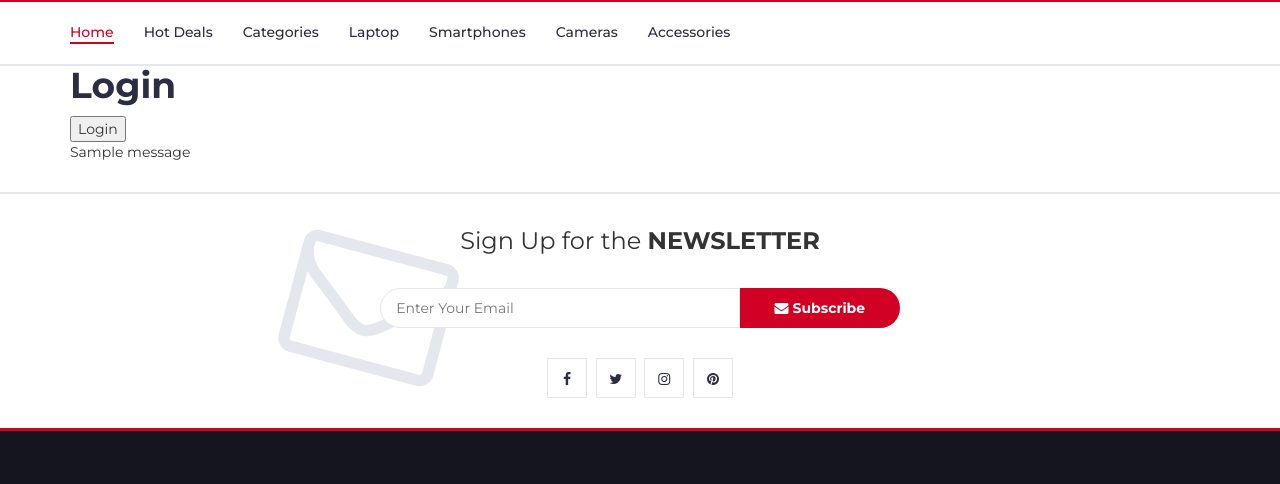
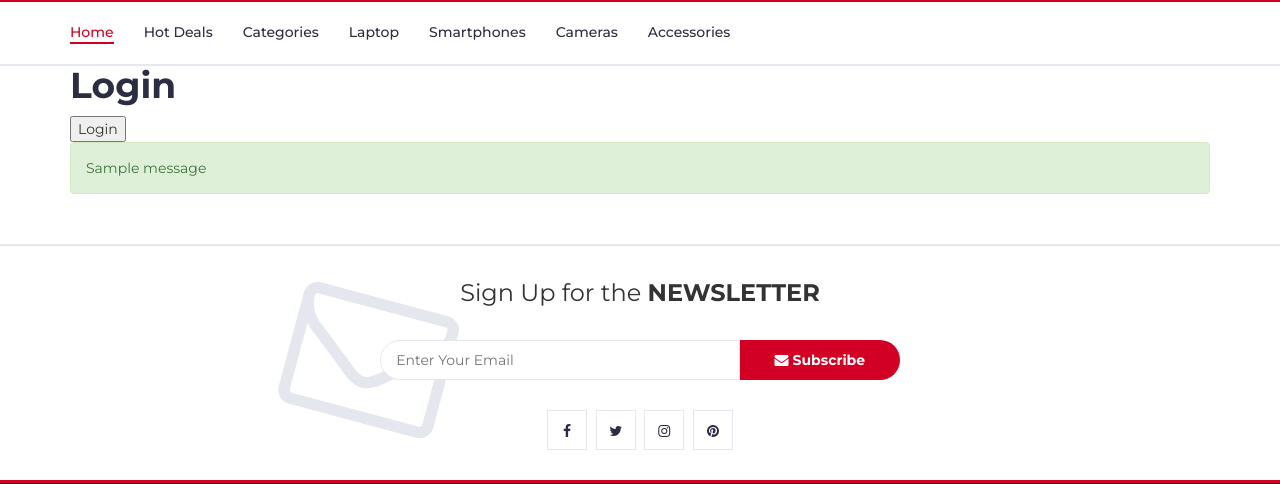
Before and after one commit to miladhzz/daneshjooyar_shop2, a Django app: template accounts/templates/login.html in a window 1280 px wide. Shown: the part 141-625 px from the top of the page. Run offline with Django 3.2, Linux system fonts and the light colour scheme; the template is opened without the code that fills it: most values are stand-ins (such as "Sample title", 1, 10 or a date in 2020); grey boxes marked "Sample" are stand-in pictures; one stand-in notice (Sample message) is shown; some libraries are stand-ins or nearby versions.

Commit message:
fix show login error in bootstrap

```diff
--- a/accounts/templates/login.html
+++ b/accounts/templates/login.html
@@ -11,7 +11,9 @@
     </form>
     {% if messages %}
         {% for message in messages %}
-            {{ message }}
+            <div class="alert alert-{{ message.tags }}">
+                <p>{{ message }}</p>
+            </div>
         {% endfor %}
     {% endif %}
 </div>
--- a/accounts/views.py
+++ b/accounts/views.py
@@ -33,7 +33,7 @@ def login(request):
         if user is not None:
             django_login(request, user)
             return redirect(next_page)
-        messages.error(request, 'Invalid username or password')
+        messages.error(request, 'Invalid username or password', 'danger')
         return render(request, 'login.html', {'form': form})
 
     return render(request, 'login.html', {'form': form})
```
